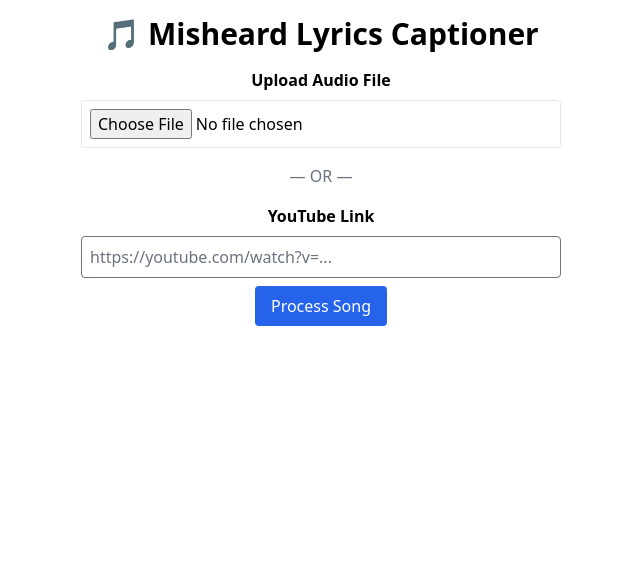
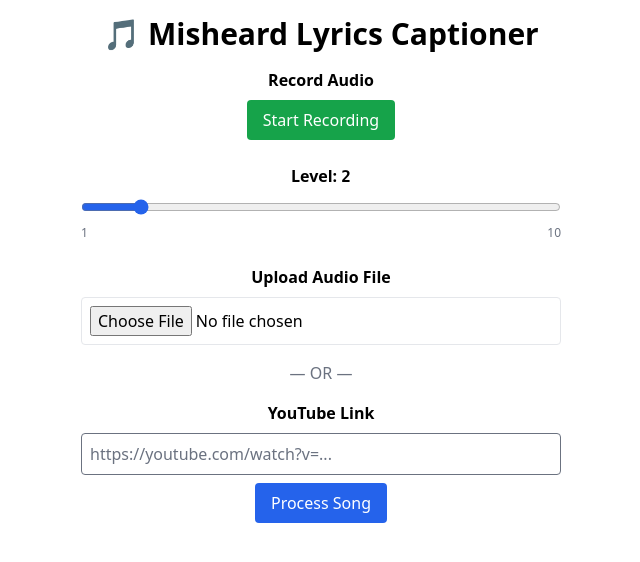
Before and after one commit to emreSlim/misheard, a React (Vite) app in the folder client/: page / in a window 1280 px wide. Shown: the top 562 px of the page, without its empty margins (319-959 px from the left). Built offline with nearby package versions, Linux system fonts and the light colour scheme.

Commit message:
feat: update title in index.html and enhance audio recording functionality in MisheardLyricsApp

```diff
--- a/client/index.html
+++ b/client/index.html
@@ -5,7 +5,7 @@
     <link rel="icon" type="image/svg+xml" href="/favicon.svg" />
     <link rel="manifest" href="/manifest.webmanifest" />
     <meta name="viewport" content="width=device-width, initial-scale=1.0" />
-    <title>React + TypeScript + Tailwind @ Vite Template</title>
+    <title>Misheard??</title>
   </head>
   <body>
     <div id="root"></div>
--- a/client/src/components/MisheardLyricsApp.tsx
+++ b/client/src/components/MisheardLyricsApp.tsx
@@ -1,12 +1,64 @@
-import { useState } from 'react';
+import { useState, useRef } from 'react';
 import { KaraokePlayer } from './KaraokePlayer';
 
 export const MisheardLyricsApp = () => {
-  const [lyrics, setLyrics] =
-    useState<{ start: number; end: number; text: string }[]>();
+  const [lyrics, setLyrics] = useState<{ start: number; end: number; text: string }[]>();
   const [audioSrc, setAudioSrc] = useState<string | null>(null);
   const [loading, setLoading] = useState<boolean>(false);
   const [youtubeUrl, setYoutubeUrl] = useState<string>('');
+  const [level, setLevel] = useState<number>(2);
+  // Audio recording state
+  const [recording, setRecording] = useState(false);
+  const [recordedBlob, setRecordedBlob] = useState<Blob | null>(null);
+  const mediaRecorderRef = useRef<MediaRecorder | null>(null);
+  const audioChunksRef = useRef<Blob[]>([]);
+
+  // Audio Recording Handlers
+  const handleStartRecording = async () => {
+    setRecordedBlob(null);
+    setAudioSrc(null);
+    try {
+      const stream = await navigator.mediaDevices.getUserMedia({ audio: true });
+      const mediaRecorder = new window.MediaRecorder(stream);
+      mediaRecorderRef.current = mediaRecorder;
+      audioChunksRef.current = [];
+      mediaRecorder.ondataavailable = (e) => {
+        if (e.data.size > 0) audioChunksRef.current.push(e.data);
+      };
+      mediaRecorder.onstop = () => {
+        const blob = new Blob(audioChunksRef.current, { type: 'audio/webm' });
+        setRecordedBlob(blob);
+        setAudioSrc(URL.createObjectURL(blob));
+      };
+      mediaRecorder.start();
+      setRecording(true);
+    } catch (err: unknown) {
+      console.error(err);
+      alert('Microphone access denied or not available.');
+    }
+};
+  const handleStopRecording = () => {
+    if (mediaRecorderRef.current) {
+      mediaRecorderRef.current.stop();
+      setRecording(false);
+    }
+  };
+
+  const handleUploadRecording = async () => {
+    if (!recordedBlob) return;
+    setLoading(true);
+    setAudioSrc(URL.createObjectURL(recordedBlob));
+    const formData = new FormData();
+    formData.append('audio', recordedBlob, 'recording.webm');
+    formData.append('level', level.toString());
+    const res = await fetch('http://localhost:3001/upload', {
+      method: 'POST',
+      body: formData,
+    });
+    const data = await res.json();
+    setLyrics(data);
+    setLoading(false);
+  };
 
   const handleFileUpload = async (e: React.ChangeEvent<HTMLInputElement>) => {
     const file = e.target?.files?.[0];
@@ -17,7 +69,7 @@ export const MisheardLyricsApp = () => {
 
     const formData = new FormData();
     formData.append('audio', file);
-
+    formData.append('level', level.toString());
     const res = await fetch('http://localhost:3001/upload', {
       method: 'POST',
       body: formData,
@@ -37,7 +89,10 @@ export const MisheardLyricsApp = () => {
     const res = await fetch('http://localhost:3001/youtube', {
       method: 'POST',
       headers: { 'Content-Type': 'application/json' },
-      body: JSON.stringify({ url: youtubeUrl }),
+      body: JSON.stringify({
+        url: youtubeUrl,
+        level,
+      }),
     });
     const data: {
       lyrics: { start: number; end: number; text: string }[];
@@ -50,7 +105,67 @@ export const MisheardLyricsApp = () => {
 
   return (
     <div className="max-w-lg mx-auto p-4 text-center">
+
       <h1 className="text-3xl font-bold mb-4">🎵 Misheard Lyrics Captioner</h1>
+
+      {/* Audio Recording */}
+      <div className="mb-6">
+        <label className="block mb-2 font-semibold">Record Audio</label>
+        <div className="flex flex-col items-center gap-2">
+          {!recording && (
+            <button
+              type="button"
+              onClick={handleStartRecording}
+              className="bg-green-600 text-white px-4 py-2 rounded hover:bg-green-700"
+              disabled={loading}
+            >
+              Start Recording
+            </button>
+          )}
+          {recording && (
+            <button
+              type="button"
+              onClick={handleStopRecording}
+              className="bg-red-600 text-white px-4 py-2 rounded hover:bg-red-700"
+            >
+              Stop Recording
+            </button>
+          )}
+          {recordedBlob && !recording && (
+            <>
+              <audio controls src={audioSrc || undefined} className="w-full" />
+              <button
+                type="button"
+                onClick={handleUploadRecording}
+                className="bg-blue-600 text-white px-4 py-2 rounded hover:bg-blue-700 mt-2"
+                disabled={loading}
+              >
+                Upload Recording
+              </button>
+            </>
+          )}
+        </div>
+      </div>
+
+      {/* Level Slider */}
+      <div className="mb-6">
+        <label htmlFor="level-slider" className="block mb-2 font-semibold">
+          Level: <span className="font-mono">{level}</span>
+        </label>
+        <input
+          id="level-slider"
+          type="range"
+          min={1}
+          max={10}
+          value={level}
+          onChange={e => setLevel(Number(e.target.value))}
+          className="w-full accent-blue-600"
+        />
+        <div className="flex justify-between text-xs text-gray-500 mt-1">
+          <span>1</span>
+          <span>10</span>
+        </div>
+      </div>
 
       {/* File Upload */}
       <div className="mb-4">
@@ -84,6 +199,8 @@ export const MisheardLyricsApp = () => {
         </button>
       </form>
 
+
+
       {/* Loading Indicator */}
       {loading && <p className="text-lg font-semibold">Processing... 🎤</p>}
 
```
Also changed, not shown: 1 other file (tests, documents, lock files or other folders).
